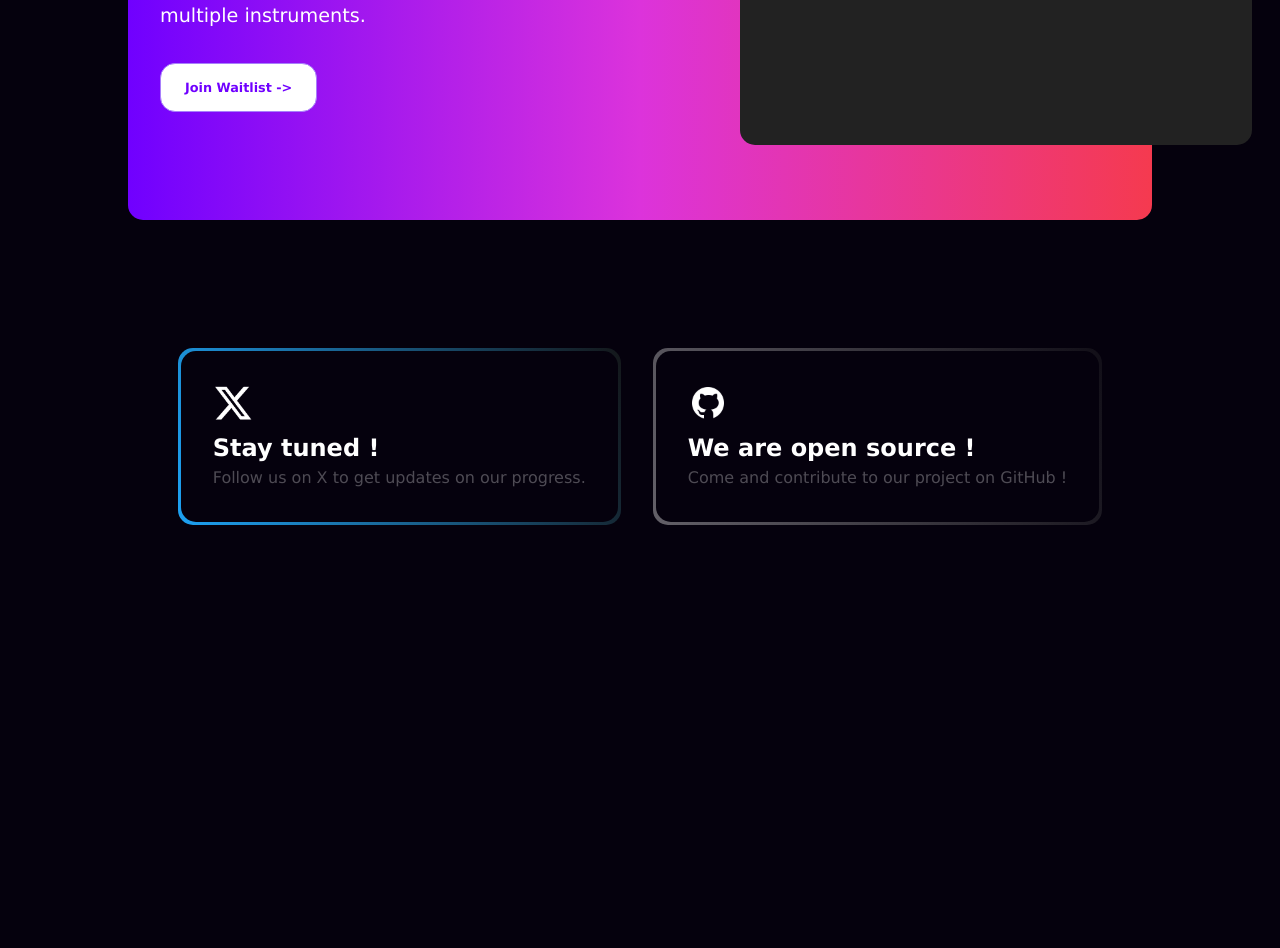
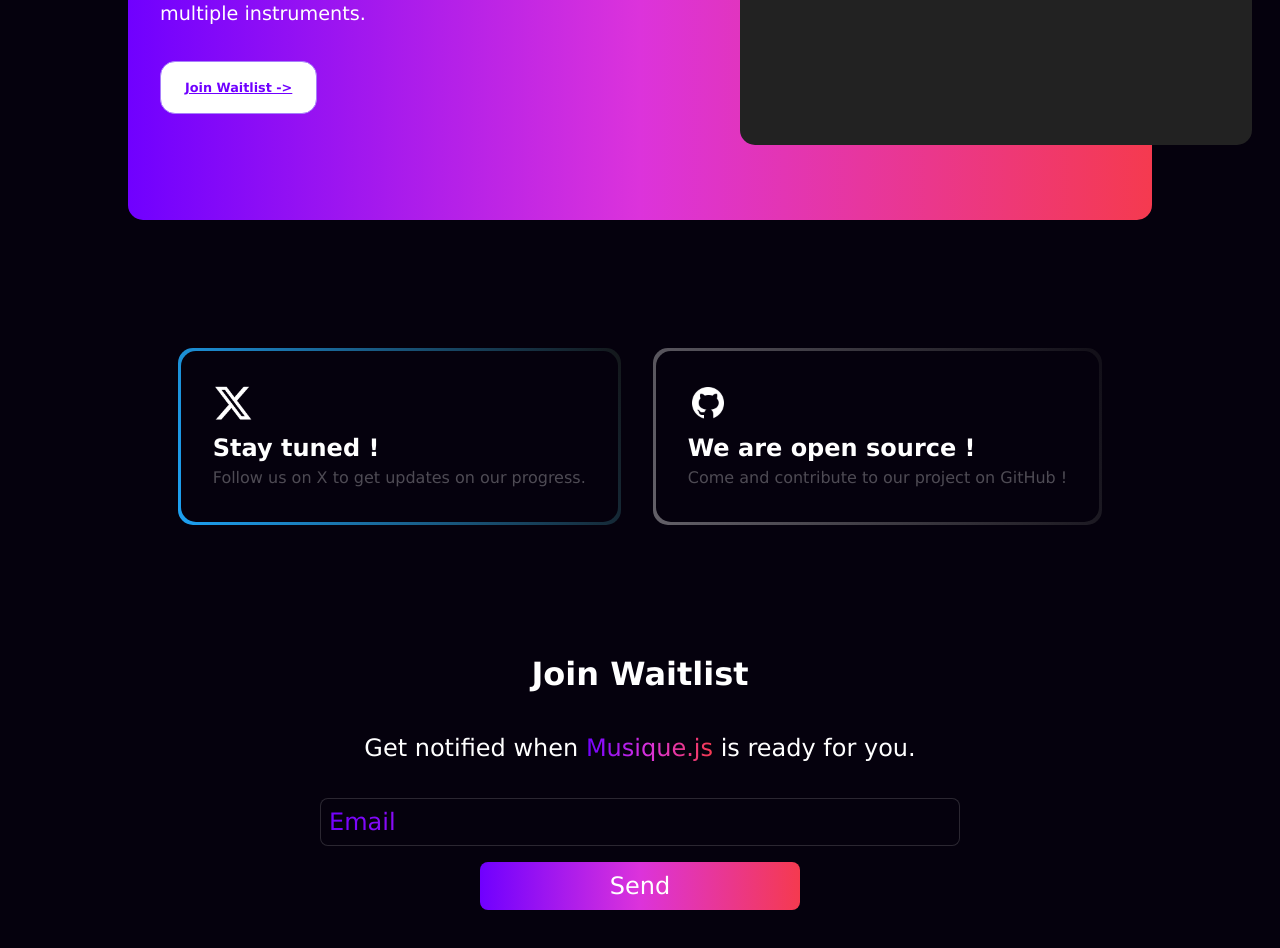
Before and after one commit to musiqueJS/landing, a Vue app: page / in a window 1280 px wide. Shown: the part 1300-2248 px from the top of the page. Before the commit the page ends 1936 px from the top, so only its background shows below. Built offline with nearby package versions, Linux system fonts and the light colour scheme.

Commit message:
:sparkles: FEAT wailist form

```diff
--- a/src/App.vue
+++ b/src/App.vue
@@ -3,13 +3,15 @@
 	import Header from './components/Header.vue';
 	import Explore from './components/Explore.vue';
 	import Socials from './components/Socials.vue';
+	import Form from './components/Form.vue';
 	export default {
 		name: 'App',
 		components: {
 			NavigationBar,
 			Header,
 			Explore,
-			Socials
+			Socials,
+			Form,
 		},
 	}
 </script>
@@ -20,6 +22,7 @@
 		<Header />
 		<Explore />
 		<Socials />
+		<Form />
 	</div>
 </template>
 
--- a/src/components/Explore.vue
+++ b/src/components/Explore.vue
@@ -8,7 +8,7 @@
 </script>
 
 <template>
-	<div class="container">
+	<div id="explore" class="container">
 		<div class="announcement-wrapper">
 			<div class="announcement">
 				<code>
@@ -34,6 +34,7 @@
 				hoverColor="#fff"
 				hoverBackgroundColor="transparent"
 				hoverBorderColor="#cccccc30"
+				link="#waitlist"
 			/>
 		</div>
 		<div class="demo-mockup">Insérer une image sympa</div>
--- /dev/null
+++ b/src/components/Form.vue
@@ -0,0 +1,105 @@
+<script lang="ts">
+export default {
+	name: 'Form',
+}
+</script>
+
+<template>
+	<div id="waitlist" class="form">
+		<h2>Join Waitlist</h2>
+		<p>Get notified when <span>Musique.js</span> is ready for you.</p>
+		<form>
+			<input type="email" placeholder="Email" />
+			<button type="submit">Send</button>
+		</form>
+	</div>
+</template>
+
+<style scoped>
+	.form {
+		width: 100%;
+		height: 40vh;
+		display: flex;
+		flex-direction: column;
+		justify-content: center;
+		align-items: center;
+		margin-bottom: 10rem;
+	}
+
+	.form > * {
+		margin: 1rem;
+	}
+
+	.form > form {
+		display: flex;
+		flex-direction: column;
+		width: 100%;
+		gap: 1rem;
+	}
+
+	.form > form > * {
+		margin: 0.5rem;
+	}
+
+	.form > form > input {
+		margin: 0 auto;
+		width: 50%;
+		font-size: 1.5rem;
+		height: 3rem;
+		border: 1px solid #cccccc30;
+		border-radius: 0.5rem;
+		padding: 0.5rem;
+		background: linear-gradient(to right, #7000ff, #dc33db, #f53a4f);
+		background-clip: text;
+		-webkit-background-clip: text;
+		-webkit-text-fill-color: transparent;
+	}
+
+	.form > form > button {
+		font-size: 1.5rem;
+		margin: 0 auto;
+		width: 20rem;
+		height: 3rem;
+		border: none;
+		border-radius: 0.5rem;
+		padding: 0.5rem;
+		background: linear-gradient(to right, #7000ff, #dc33db, #f53a4f);
+		color: #fff;
+	}
+
+	.form > form > button:hover {
+		background: white;
+		transform: scale(1.1);
+		transition: all 0.3s ease-in-out;
+		color: #7000ff;
+	}
+
+	h2 {
+		font-size: 2rem;
+	}
+
+	p {
+		font-size: 1.5rem;
+	}
+
+	span {
+		background: linear-gradient(to right, #7000ff, #dc33db, #f53a4f);
+		background-clip: text;
+		-webkit-background-clip: text;
+		-webkit-text-fill-color: transparent;
+	}
+
+	@media screen and (max-width: 1024px) {
+		.form {
+			height: auto;
+		}
+
+		.form > form > input {
+			width: 80%;
+		}
+
+		.form > form > button {
+			width: 80%;
+		}
+	}
+</style>
--- a/src/components/NavigationBar.vue
+++ b/src/components/NavigationBar.vue
@@ -13,7 +13,7 @@
 			toggleMobileNav() {
 				this.showMobileNav = !this.showMobileNav
 				if (this.showMobileNav) {
-					this.burgerIcon = 'X'
+					this.burgerIcon = 'x'
 				} else {
 					this.burgerIcon = '☰'
 				}
@@ -36,6 +36,7 @@
 						hoverColor="#7000FF"
 						hoverBackgroundColor="#fff"
 						hoverBorderColor="#A87FFB"
+						link="#explore"
 					/>
 				</li>
 				<li>
@@ -47,6 +48,7 @@
 						hoverColor="#7000ff"
 						hoverBackgroundColor="#fff"
 						hoverBorderColor="#A87FFB"
+						link="#waitlist"
 					/>
 				</li>
 			</ul>
@@ -60,8 +62,8 @@
 		<nav class="nav-mobile" v-if="showMobileNav">
 			<ul>
 				<li><a href="#">Documentation</a></li>
-				<li><a href="#">Explore Musique</a></li>
-				<li><a href="#">Join Waitlist</a></li>
+				<li><a href="#explore">Explore Musique</a></li>
+				<li><a href="#waitlist">Join Waitlist</a></li>
 			</ul>
 		</nav>
 	</div>
@@ -141,9 +143,21 @@
 			border: none;
 		}
 		ul {
+			padding-top: 40px;
 			flex-direction: column;
-			gap: 10px;
+			gap: 30px;
 		}
+
+		li {
+			border-bottom: 1px solid #cccccc1c;
+			padding-bottom: 10px;
+
+		}
+
+		li a {
+			font-size: 1.2rem;
+		}
+
 		li:first-child::after {
 			display: none;
 		}
--- a/src/components/NavigationBar/NavButton.vue
+++ b/src/components/NavigationBar/NavButton.vue
@@ -30,6 +30,10 @@ export default {
 						type: String,
 						default: '#000000',
 				},
+				link : {
+						type: String,
+						default: '#',
+				}
     },
     data() {
         return {
@@ -54,16 +58,17 @@ export default {
 </script>
 
 <template>
-<button
+<a
+		:href="link"
     :style="{ color: currentColor, backgroundColor: currentBackgroundColor, borderColor: currentBorderColor }"
     @mouseover="mouseOver"
     @mouseout="mouseOut"
 >
     {{ text }}
-</button>
+</a>
 </template>
 <style scoped>
-	button {
+	a {
 		border: 1px solid #cccccc30;
 		border-radius: 15px;
 		padding: 1rem 1.5rem;
--- a/src/components/Socials.vue
+++ b/src/components/Socials.vue
@@ -26,4 +26,10 @@ export default {
 	.socials > * {
 		margin: 1rem;
 	}
+
+	@media (max-width: 768px) {
+		.socials {
+			margin-top: 10rem;
+		}
+	}
 </style>
--- a/src/components/Socials/GitHubCard.vue
+++ b/src/components/Socials/GitHubCard.vue
@@ -5,7 +5,7 @@
 </script>
 
 <template>
-	<a href="#">
+	<a href="https://github.com/musiqueJS/musiqueJS" target="_blank">
 		<div class="container">
 			<div class="social-wrapper">
 				<div class="social">
--- a/src/style.css
+++ b/src/style.css
@@ -6,6 +6,7 @@
   margin: 0;
   padding: 0;
   box-sizing: border-box;
+  scroll-behavior: smooth;
 }
 
 :root {
```
